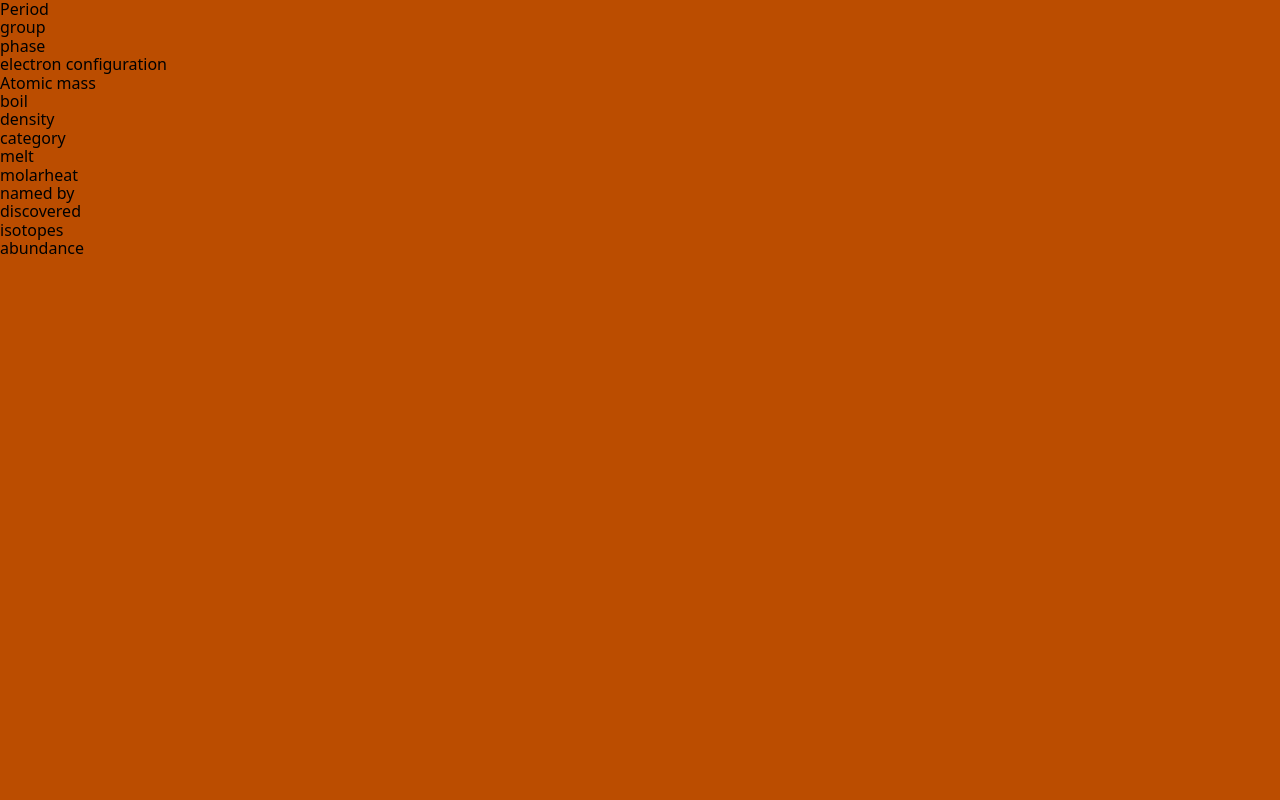
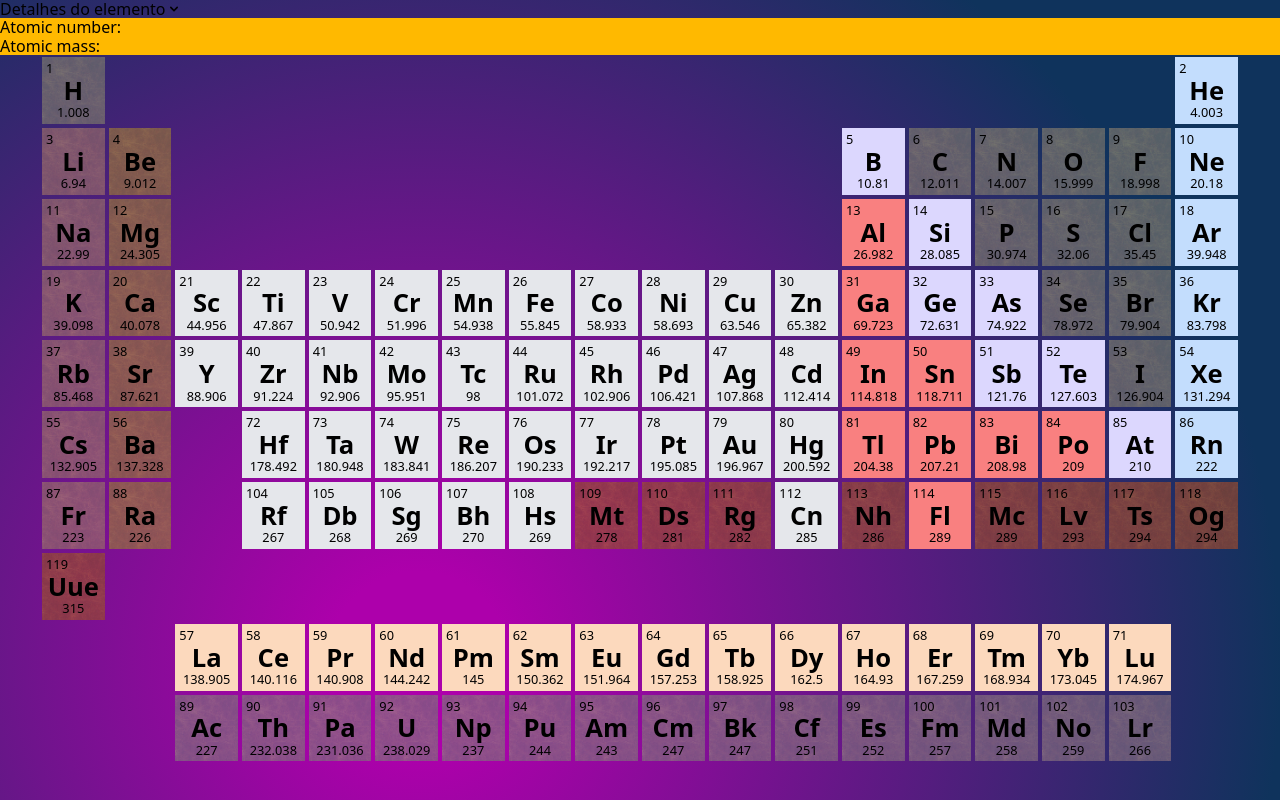
Before and after one commit to im-ivan/periodic-table, a React (Vite) app: page / in a window 1280 px wide. Shown: the top 800 px of the page. Built offline with nearby package versions, Linux system fonts and the light colour scheme.

Commit message:
ft: added detail sidebar and min style

```diff
--- a/src/App.css
+++ b/src/App.css
@@ -1,4 +1,4 @@
-body{
+.main-container{
     background-image: radial-gradient( circle farthest-corner at 32.7% 82.7%,  rgba(173,0,171,1) 8.3%, rgba(15,51,92,1) 79.4% );
     background-repeat: no-repeat;
 }
--- a/src/App.tsx
+++ b/src/App.tsx
@@ -8,8 +8,10 @@ function App() {
   const [selectedElement, setSelectedElement] = useState<IElement | null>(null)
   return (
     <>
-      <ElementDetailsSidebar element={selectedElement} />
-      <PeriodicTable onElementClick={setSelectedElement} />
+      <div className="h-screen main-container">
+        <ElementDetailsSidebar element={selectedElement} />
+        <PeriodicTable onElementClick={setSelectedElement} />
+      </div>
     </>
   );
 }
--- a/src/components/ElementDetailsSidebar/ElementDetailsSidebar.tsx
+++ b/src/components/ElementDetailsSidebar/ElementDetailsSidebar.tsx
@@ -1,30 +1,27 @@
 import type { IElement } from "../../shared/IElement"
+import { Accordion, AccordionPanel, AccordionTitle, AccordionContent } from "flowbite-react";
+
 
 interface IElementDetailsProps {
     element: IElement | null
 }
 
-export const ElementDetailsSidebar = ({ element }: IElementDetailsProps) => {
-
-    return <>
-        <div className="min-w-80 h-screen bg-amber-700">
-            <h3>{element?.name}</h3>
-            <h3>{element?.symbol}</h3>
-            <h3>{element?.number}</h3>
-            <h3>Period</h3>
-            <h3>group</h3>
-            <h3>phase</h3>
-            <h3>electron configuration</h3>
-            <h3>Atomic mass</h3>
-            <h3>boil</h3>
-            <h3>density</h3>
-            <h3>category</h3>
-            <h3>melt</h3>
-            <h3>molarheat</h3>
-            <h3>named by</h3>
-            <h3>discovered</h3>
-            <h3>isotopes</h3>
-            <h3>abundance</h3>
-        </div>
-    </>
-}
+export const ElementDetailsSidebar = ({ element }: IElementDetailsProps) => (
+    <div className="">
+        <Accordion alwaysOpen={false}>
+            <AccordionPanel>
+                <AccordionTitle>
+                    Detalhes do elemento
+                </AccordionTitle>
+                <AccordionContent className="p-0">
+                    <div className="bg-amber-400">
+                        <h3 className="text-center text-xl">{element?.name}</h3>
+                        <h3 className="text-6xl text-center"> {element?.symbol}</h3>
+                        <h3>Atomic number: {element?.number}</h3>
+                        <h3>Atomic mass: {element?.atomic_mass}</h3>
+                    </div>
+                </AccordionContent>
+            </AccordionPanel>
+        </Accordion>
+    </div>
+);
--- a/src/components/PeriodicTable/PeriodicTable.tsx
+++ b/src/components/PeriodicTable/PeriodicTable.tsx
@@ -25,8 +25,8 @@ export const PeriodicTable = ({ onElementClick }: IPeriodicTableProps) => {
   }
   return (
     <>
-      <div className="h-screen">
-        <h1 className="text-center text-[4rem] text-white">Tabela Periódica</h1>
+      <div className="">
+        {/* <h1 className="text-center text-[4rem] text-white">Tabela Periódica</h1> */}
         <div className="grid-container mx-auto">
           {elementsList.map((e: IElement) => (
             <div key={e.symbol} data-testid="chemical-element-container" style={{ gridRowStart: `${e.ypos}`, gridColumnStart: `${e.xpos}` }} className="element-container box-border border-2 border-transparent hover:border-cyan-500" onClick={() => handleElementClick(e)}>
```
